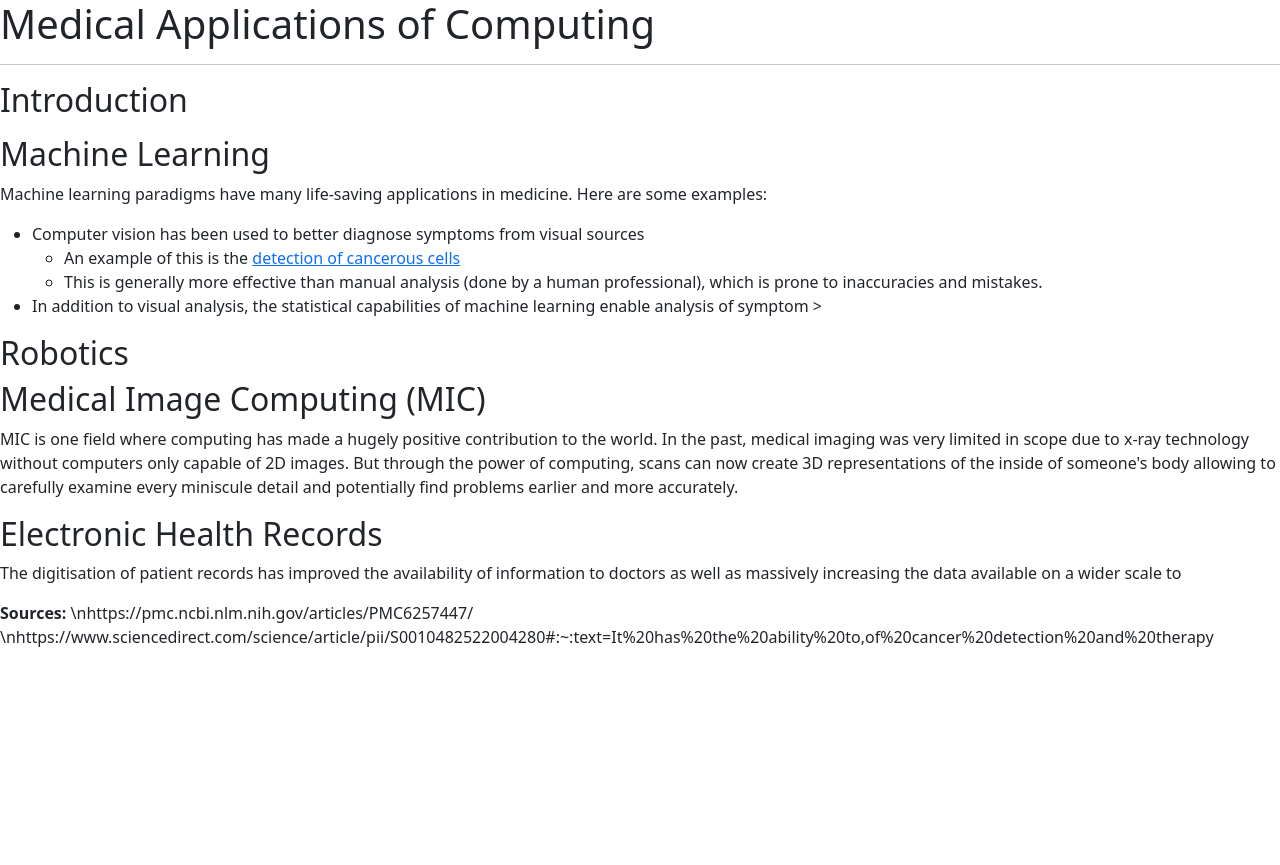
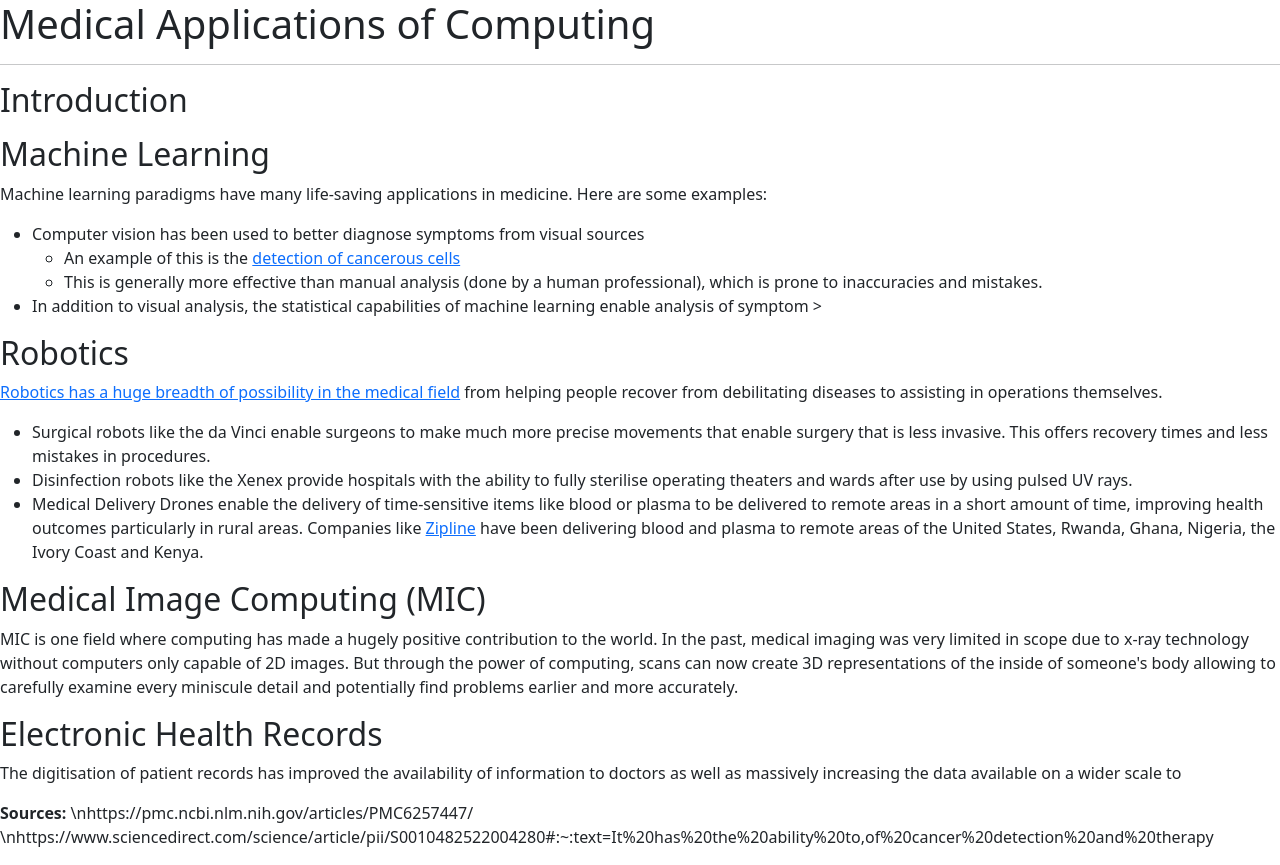
Before and after one commit to erktln/erktln.github.io, a plain HTML site: page src/medical/index.html in a window 1280 px wide. Before the commit the page ends 800 px from the top, so only its background shows below. Drawn offline with nearby package versions, Linux system fonts and the light colour scheme; files that its build step writes are made by us from their sources; a script that the page names is missing; files whose address does not match are found by name.

Commit message:
Added more information with links.

```diff
--- a/src/medical/index.html
+++ b/src/medical/index.html
@@ -23,6 +23,7 @@
         <h2>Introduction</h2>
         <p></p>
       </div>
+
       <div id="Informatics">
 
       </div>
@@ -43,6 +44,13 @@
 
       <div id="Robotics">
         <h2>Robotics</h2>
+        <p><a href="https://online-engineering.case.edu/blog/medical-robots-making-a-difference">Robotics has a huge breadth of possibility in the medical field</a> from helping people recover from debilitating diseases to assisting in operations themselves.
+          <ul>
+            <li>Surgical robots like the da Vinci enable surgeons to make much more precise movements that enable surgery that is less invasive. This offers recovery times and less mistakes in procedures.</li>
+            <li>Disinfection robots like the Xenex provide hospitals with the ability to fully sterilise operating theaters and wards after use by using pulsed UV rays.</li>
+            <li>Medical Delivery Drones enable the delivery of time-sensitive items like blood or plasma to be delivered to remote areas in a short amount of time, improving health outcomes particularly in rural areas. Companies like <a href="https://www.flyzipline.com/technology">Zipline</a> have been delivering blood and plasma to remote areas of the United States, Rwanda, Ghana, Nigeria, the Ivory Coast and Kenya.</li>
+          </ul>
+        </p>
       </div>
 
       <div id="Imaging">
```
